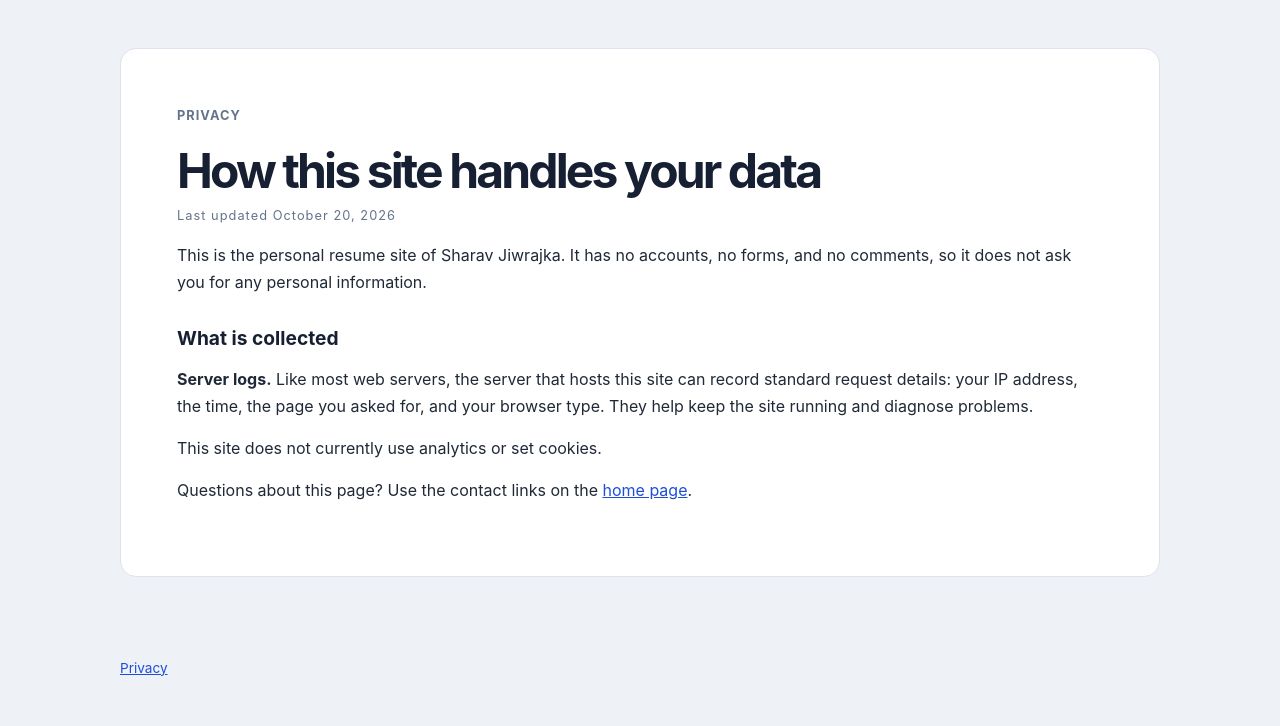
After one commit to sharav07/career-platform, a FastAPI app: template templates/privacy.html in a window 1280 px wide. The commit adds this page. Shown: the top 726 px of the page. Run offline with FastAPI, Linux system fonts and the light colour scheme; the template is opened without the code that fills it, so the values that code supplies are empty.

Commit message:
Add Privacy page, footer links, and consent-gated Google Analytics
The Google script loads only after a visitor clicks Accept. The Measurement
ID is read from app/config.py and is empty for now, so the banner and tag
stay off until the ID is set. Includes tests for the pages and the banner.

Co-Authored-By: Claude Sonnet 5.5 <noreply@anthropic.com>
Claude-Session: https://claude.ai/code/session_01MN4rToj74nKqNLEYsFo23n

```diff
--- a/static/styles.css
+++ b/static/styles.css
@@ -215,9 +215,103 @@ a:focus-visible {
   padding: 0.35rem 0.8rem;
 }
 
+.site-footer {
+  color: #64748b;
+  font-size: 0.85rem;
+  margin: 0 auto;
+  max-width: 68rem;
+  padding: 0 1.5rem 3rem;
+}
+
+.site-footer nav {
+  display: flex;
+  flex-wrap: wrap;
+  gap: 1.25rem;
+}
+
+.link-button {
+  background: none;
+  border: 0;
+  color: #1d4ed8;
+  cursor: pointer;
+  font: inherit;
+  padding: 0;
+  text-decoration: underline;
+}
+
+.link-button:focus-visible,
+.consent-banner button:focus-visible {
+  outline: 3px solid #f59e0b;
+  outline-offset: 3px;
+}
+
+.consent-banner {
+  background: #ffffff;
+  border: 1px solid #dce3ec;
+  border-radius: 0.75rem;
+  bottom: 1rem;
+  box-shadow: 0 1rem 2.5rem rgba(36, 52, 71, 0.18);
+  left: 50%;
+  max-width: 40rem;
+  padding: 1rem 1.25rem;
+  position: fixed;
+  transform: translateX(-50%);
+  width: calc(100% - 2rem);
+  z-index: 10;
+}
+
+.consent-banner[hidden] {
+  display: none;
+}
+
+.consent-banner p {
+  margin: 0 0 0.85rem;
+}
+
+.consent-actions {
+  display: flex;
+  flex-wrap: wrap;
+  gap: 0.75rem;
+}
+
+.consent-actions button {
+  background: #ffffff;
+  border: 1px solid #94a3b8;
+  border-radius: 0.5rem;
+  color: #172033;
+  cursor: pointer;
+  font: inherit;
+  font-weight: 650;
+  padding: 0.5rem 1rem;
+}
+
+.consent-actions button:hover {
+  background: #f1f5f9;
+}
+
+.privacy-page {
+  background: #ffffff;
+  border: 1px solid #dce3ec;
+  border-radius: 1rem;
+  padding: clamp(1.5rem, 5vw, 3.5rem);
+}
+
+.privacy-page h1 {
+  font-size: clamp(2rem, 5vw, 3rem);
+}
+
+.privacy-page h2 {
+  font-size: 1.2rem;
+  margin: 2rem 0 0.5rem;
+}
+
 @media (max-width: 42rem) {
   .page-shell {
     padding: 1rem 0.75rem 2.5rem;
+  }
+
+  .site-footer {
+    padding: 0 0.75rem 6rem;
   }
 
   .profile-header {
--- a/templates/base.html
+++ b/templates/base.html
@@ -6,9 +6,29 @@
     <title>{% block title %}{{ content.resume.profile.name }}{% endblock %}</title>
     <link rel="stylesheet" href="{{ url_for('static', path='styles.css') }}">
   </head>
-  <body>
+  <body data-ga-id="{{ ga_measurement_id }}">
     <main class="page-shell">
       {% block content %}{% endblock %}
     </main>
+    <footer class="site-footer">
+      <nav aria-label="Site">
+        <a href="{{ url_for('privacy_page') }}">Privacy</a>
+        {% if ga_measurement_id %}<button type="button" id="consent-reopen" class="link-button">Privacy choices</button>{% endif %}
+      </nav>
+    </footer>
+    {% if ga_measurement_id %}
+    <div id="consent-banner" class="consent-banner" role="dialog" aria-label="Analytics choice" hidden>
+      <p>
+        This site can use Google Analytics to count page views and clicks on links to other sites.
+        Nothing is sent to Google unless you accept.
+        <a href="{{ url_for('privacy_page') }}">Privacy details</a>
+      </p>
+      <div class="consent-actions">
+        <button type="button" id="consent-accept">Accept analytics</button>
+        <button type="button" id="consent-decline">Decline</button>
+      </div>
+    </div>
+    <script src="{{ url_for('static', path='analytics.js') }}" defer></script>
+    {% endif %}
   </body>
 </html>
--- /dev/null
+++ b/templates/privacy.html
@@ -0,0 +1,37 @@
+{% extends "base.html" %}
+
+{% block title %}Privacy{% endblock %}
+
+{% block content %}
+<article class="privacy-page">
+  <p class="eyebrow">Privacy</p>
+  <h1>How this site handles your data</h1>
+  <p class="metadata">Last updated October 20, 2026</p>
+
+  <p>This is the personal resume site of Sharav Jiwrajka. It has no accounts, no forms, and no comments, so it does not ask you for any personal information.</p>
+
+  <h2>What is collected</h2>
+  <p><strong>Server logs.</strong> Like most web servers, the server that hosts this site can record standard request details: your IP address, the time, the page you asked for, and your browser type. They help keep the site running and diagnose problems.</p>
+  {% if ga_measurement_id %}
+  <p><strong>Google Analytics, only if you accept.</strong> If you click "Accept analytics" on the banner, the site loads Google Analytics 4. It records page views and clicks on links that lead to other websites, including the address of the link. Google also receives your IP address, which it uses to estimate your general location, plus details about your browser and device. Google Analytics sets cookies named <code>_ga</code> and <code>_ga_</code> followed by an ID. They let it recognize a repeat visit from the same browser.</p>
+
+  <h2>Why</h2>
+  <p>I use the Google Analytics data to see whether anyone visits the site and whether links to profiles like LinkedIn and GitHub get clicked.</p>
+
+  <h2>Who receives it</h2>
+  <p>Google receives the analytics data and processes it for me under the Google Analytics terms. Nothing is sent to Google, and no Google script is loaded, until you accept.</p>
+
+  <h2>Your choices</h2>
+  <ul>
+    <li>Click "Decline" and the analytics script never loads. The site works the same.</li>
+    <li>Change your mind at any time with "Privacy choices" in the page footer. Choosing "Decline" there turns analytics off and removes the Google Analytics cookies this site set in your browser.</li>
+    <li>Your choice is saved in your browser's local storage for this site only. If you clear your site data, the banner appears again.</li>
+    <li>You can also block cookies or analytics scripts in your browser settings. The site does not depend on them.</li>
+  </ul>
+  {% else %}
+  <p>This site does not currently use analytics or set cookies.</p>
+  {% endif %}
+
+  <p>Questions about this page? Use the contact links on the <a href="{{ url_for('resume_page') }}">home page</a>.</p>
+</article>
+{% endblock %}
```
Also changed, not shown: app/config.py (added, +10 -0 lines), app/routes.py (+9 -0 lines), static/analytics.js (added, +87 -0 lines), tests/test_privacy.py (added, +85 -0 lines).
